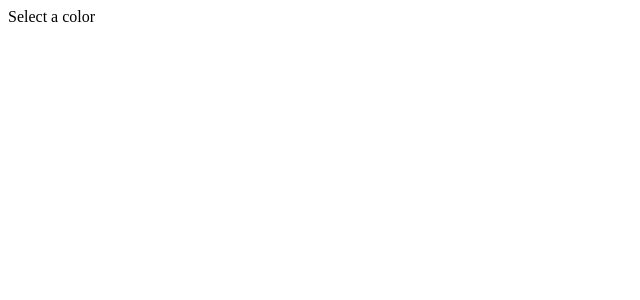
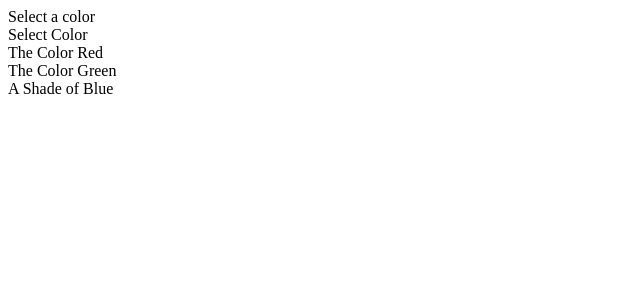
Before and after one commit to paulcmd/Accordion, a React (Create React App) app: page / in a window 1280 px wide. Shown: the top 300 px of the page, without its empty margins (0-640 px from the left). Built offline with nearby package versions, Linux system fonts and the light colour scheme; the HTML template or start-up script is replaced by a standard one.

Commit message:
rendering options

```diff
--- a/src/components/Dropdown.js
+++ b/src/components/Dropdown.js
@@ -1,7 +1,7 @@
 import React from 'react'
 
 const Dropdowm = ({ options }) => {
-    const renderedList = options.map((option) => {
+    const renderedOptions = options.map((option) => {
         return (
             <div key={option.value} className="item">
                 {option.label}
@@ -12,6 +12,13 @@
         <div className="ui form">
             <div className="field">
                 <label className="label"> Select a color</label>
+                <div className="ui selection dropdown visible active">
+                    <i className="dropdown icon"></i>
+                    <div className="text">Select Color</div>
+                    <div className="menu visible transition">
+                        {renderedOptions}
+                    </div>
+                </div>
             </div>
         </div>
     )
```
